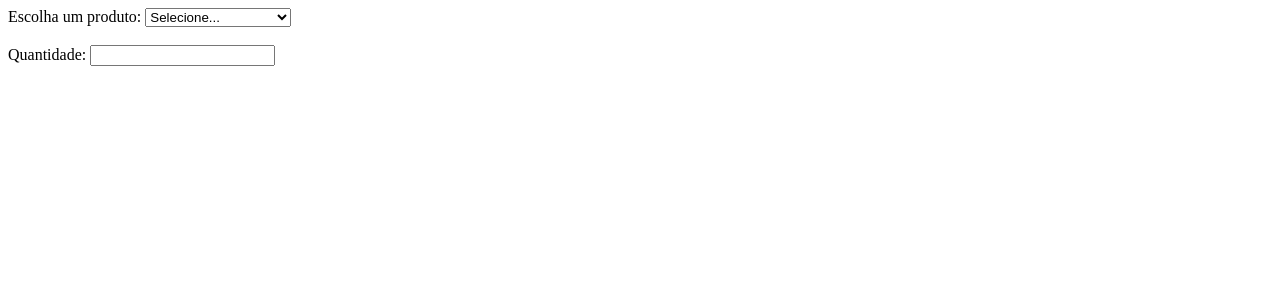
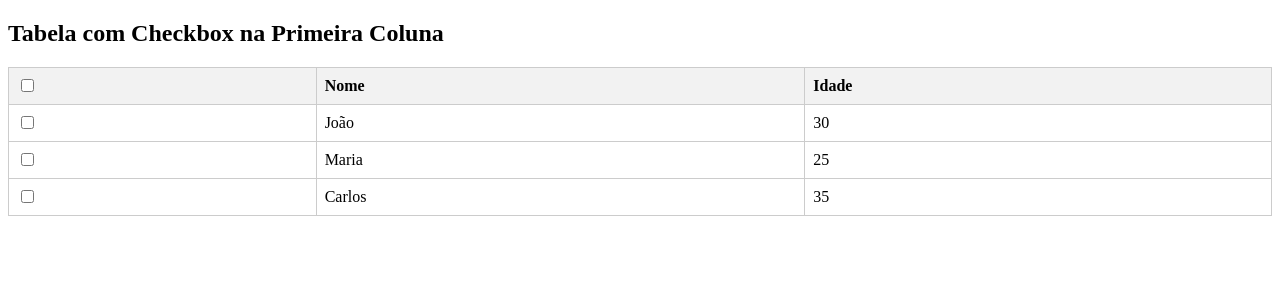
Before and after one commit to AlexC2624/registro, a Flask app: page /teste in a window 1280 px wide. Shown: the top 300 px of the page. Run offline with Flask 3, Linux system fonts and the light colour scheme.

Commit message:
refatorada a estrutura da tabela para incluir checkboxes dinâmicos e preenchimento automático de dados

```diff
--- a/templates/teste.html
+++ b/templates/teste.html
@@ -2,32 +2,109 @@
 <html lang="pt-BR">
 <head>
   <meta charset="UTF-8">
-  <title>Exemplo de Lista com Input</title>
+  <title>Tabela com Checkbox Dinâmico</title>
+  <style>
+    table {
+      width: 100%;
+      border-collapse: collapse;
+      margin-top: 1rem;
+    }
+    th, td {
+      border: 1px solid #ccc;
+      padding: 8px;
+      text-align: left;
+    }
+    th {
+      background-color: #f2f2f2;
+    }
+    button {
+      margin-top: 10px;
+      margin-right: 5px;
+    }
+  </style>
 </head>
 <body>
-  <label for="produto">Escolha um produto:</label>
-  <select id="produto" name="produto">
-    <option value="" disabled selected>Selecione...</option>
-    <option value="milho" data-max="100">Milho (máximo 100)</option>
-    <option value="soja" data-max="50">Soja (máximo 50)</option>
-    <option value="ração" data-max="200">Ração (máximo 200)</option>
-  </select>
 
-  <br><br>
+  <h2>Tabela com Checkbox na Primeira Coluna</h2>
 
-  <label for="quantidade">Quantidade:</label>
-  <input type="number" id="quantidade" name="quantidade" min="1" required>
+  <table id="tabela">
+    <thead>
+      <tr>
+        <th>
+          <input type="checkbox" id="checkbox-mestre">
+        </th>
+        <th>Nome</th>
+        <th>Idade</th>
+      </tr>
+    </thead>
+    <tbody>
+      <!-- Linhas serão preenchidas por JS -->
+    </tbody>
+  </table>
 
   <script>
-    const selectProduto = document.getElementById("produto");
-    const inputQuantidade = document.getElementById("quantidade");
+    const dados = [
+      { nome: "João", idade: 30 },
+      { nome: "Maria", idade: 25 },
+      { nome: "Carlos", idade: 35 }
+    ];
 
-    selectProduto.addEventListener("change", () => {
-      const max = selectProduto.options[selectProduto.selectedIndex].dataset.max;
-      inputQuantidade.max = max;
-      inputQuantidade.value = ""; // limpa o campo para evitar valores inválidos
-      inputQuantidade.placeholder = `Máx: ${max}`;
+    const tbody = document.querySelector("#tabela tbody");
+    const checkboxMestre = document.getElementById("checkbox-mestre");
+
+    function criarTabela() {
+      dados.forEach((pessoa, index) => {
+        const linha = document.createElement("tr");
+
+        // Checkbox
+        const colCheckbox = document.createElement("td");
+        const checkbox = document.createElement("input");
+        checkbox.type = "checkbox";
+        checkbox.classList.add("linha-checkbox");
+        checkbox.addEventListener("change", atualizarCheckboxMestre);
+        colCheckbox.appendChild(checkbox);
+        linha.appendChild(colCheckbox);
+
+        // Nome
+        const colNome = document.createElement("td");
+        colNome.textContent = pessoa.nome;
+        linha.appendChild(colNome);
+
+        // Idade
+        const colIdade = document.createElement("td");
+        colIdade.textContent = pessoa.idade;
+        linha.appendChild(colIdade);
+
+        tbody.appendChild(linha);
+      });
+    }
+
+    function marcarTodos() {
+      document.querySelectorAll(".linha-checkbox").forEach(cb => cb.checked = true);
+      checkboxMestre.checked = true;
+    }
+
+    function desmarcarTodos() {
+      document.querySelectorAll(".linha-checkbox").forEach(cb => cb.checked = false);
+      checkboxMestre.checked = false;
+    }
+
+    checkboxMestre.addEventListener("change", () => {
+      if (checkboxMestre.checked) {
+        marcarTodos();
+      } else {
+        desmarcarTodos();
+      }
     });
+
+    function atualizarCheckboxMestre() {
+      const todos = document.querySelectorAll(".  -checkbox");
+      const marcados = document.querySelectorAll(".linha-checkbox:checked");
+      checkboxMestre.checked = todos.length === marcados.length;
+    }
+
+    criarTabela();
   </script>
+
 </body>
 </html>
```
